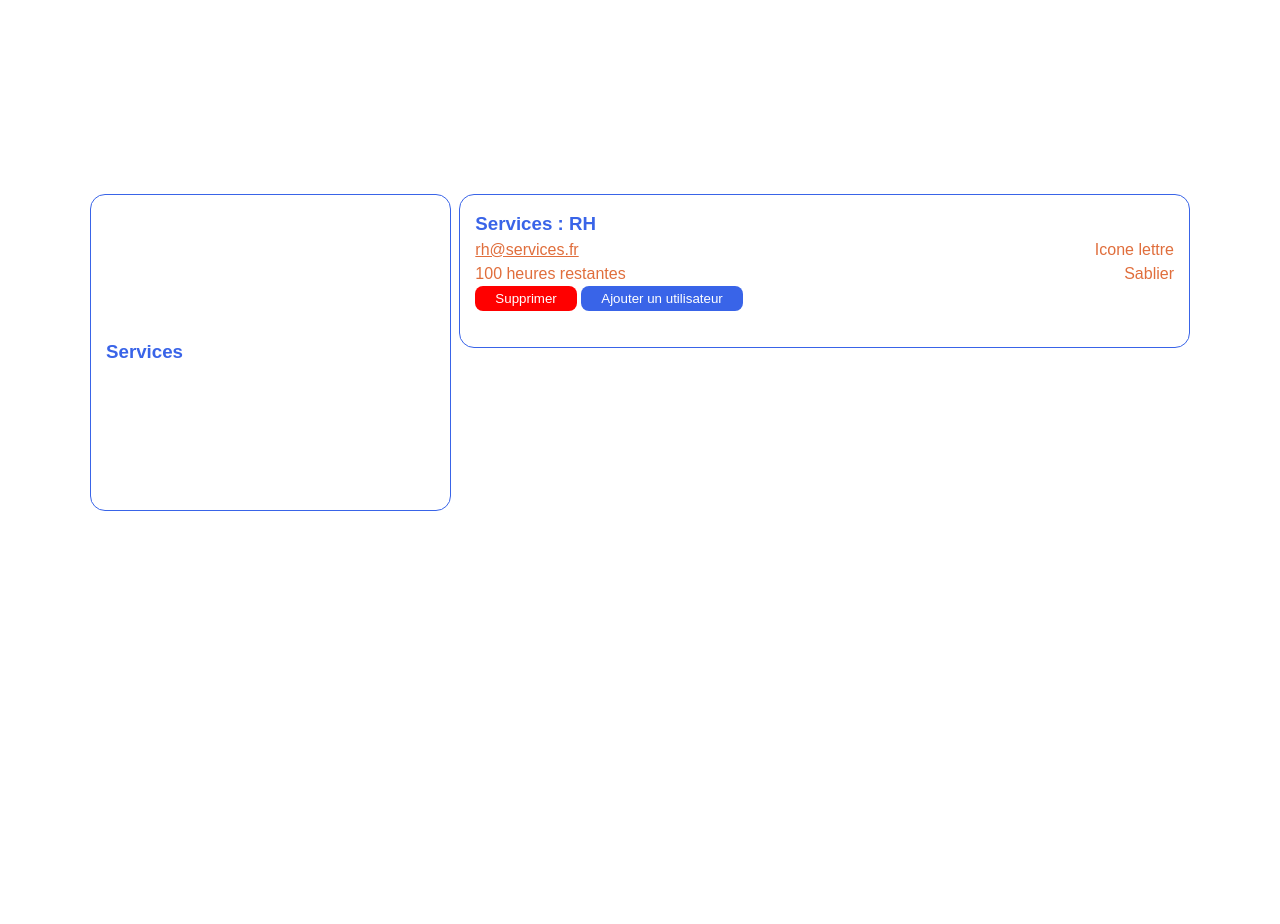
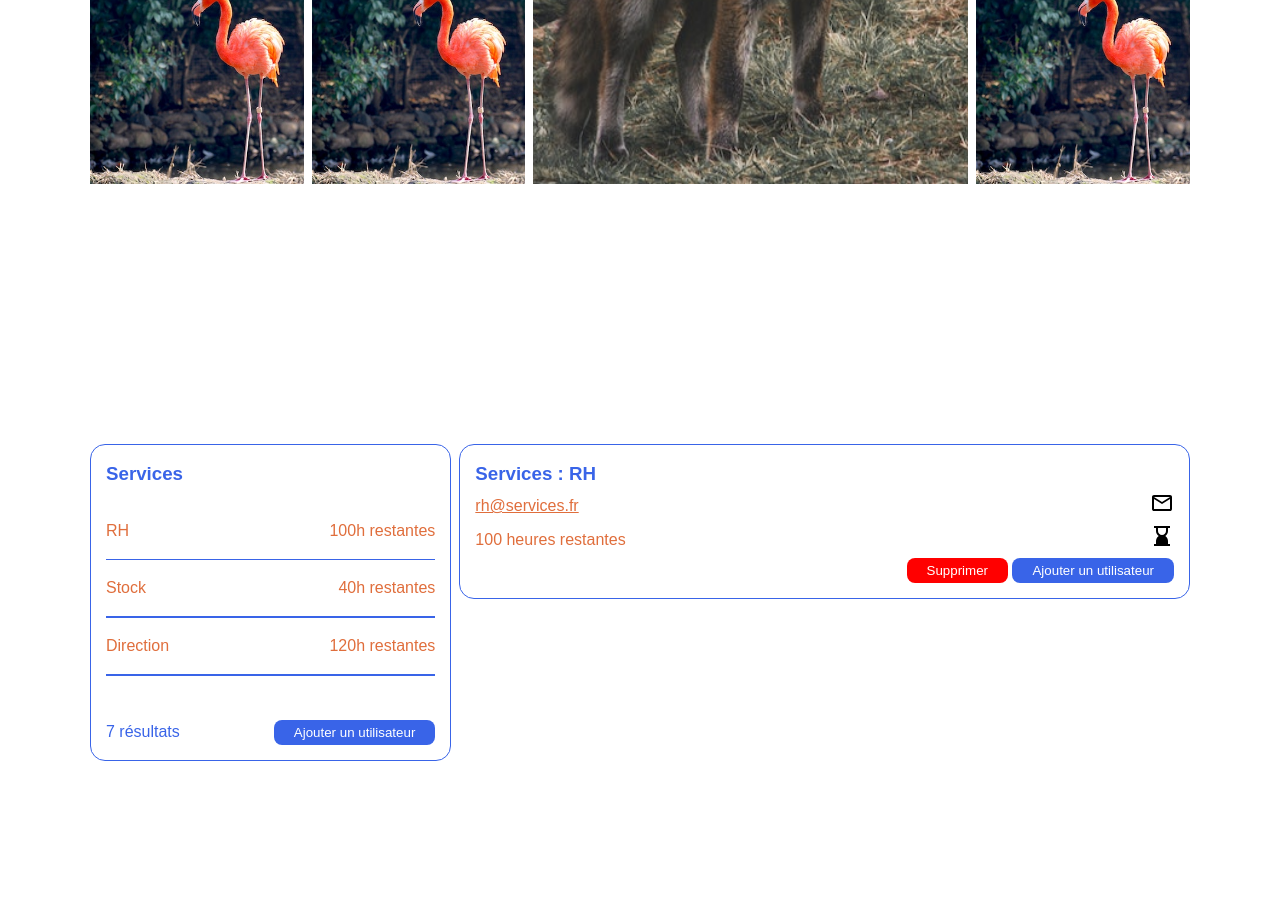
Before and after one commit to FlorentMaury/Flex-ou-Grid, a plain HTML site: page index.html in a window 1280 px wide. Shown: the part 1270-2194 px from the top of the page. Before the commit the page ends 1944 px from the top, so only its background shows below. Drawn offline with Linux system fonts and the light colour scheme.

Commit message:
Majoritairement terminé.

```diff
--- a/index.html
+++ b/index.html
@@ -123,18 +123,56 @@
 <section class="dashboard">
     <div class="zone1">
         <h3>Services</h3>
+        <div class="scroller">
+            <div class="scrollTable">
+                <p>RH</p><p>100h restantes</p>
+            </div>
+            <hr>
+            <div class="scrollTable">
+                <p>Stock</p><p>40h restantes</p>
+            </div>
+            <hr>
+            <div class="scrollTable">
+                <p>Direction</p><p>120h restantes</p>
+            </div>
+            <hr>
+            <div class="scrollTable">
+                <p>Commercial</p><p>10h restantes</p>
+            </div>
+            <hr>
+            <div class="scrollTable">
+                <p>Client</p><p>20h restantes</p>
+            </div>
+            <hr>
+            <div class="scrollTable">
+                <p>Commercial</p><p>211h restantes</p>
+            </div>
+            <hr>
+            <div class="scrollTable">
+                <p>RH</p><p>24h restantes</p>
+            </div>
+            <hr>
+            <div class="scrollTable">
+                <p>Stock</p><p>18h restantes</p>
+            </div>
+            <hr>
+        </div>
+        <div class="servicesButton">
+            <p>7 résultats</p>
+            <button class="add">Ajouter un utilisateur</button>
+        </div>
     </div>
     <div class="zone2">
         <h3>Services : RH</h3>
         <div class="hRBloc">
             <p><a href="">rh@services.fr</a></p>
-            <p>Icone lettre</p>
+            <p><img src="./src/mail.svg" alt=""></p>
         </div>
         <div class="hRBloc">
             <p>100 heures restantes</p>
-            <p>Sablier</p>
+            <p><img src="./src/hourglass.svg" alt=""></p>
         </div>
-        <div>
+        <div class="hRButton">
             <button class="delete">Supprimer</button>
             <button class="add">Ajouter un utilisateur</button>
         </div>
--- a/style.css
+++ b/style.css
@@ -13,7 +13,7 @@ header {
 .navContainer {
     padding: 15px;
     margin: 0 auto;
-    max-width: 900px;
+    max-width: 00px;
     display: flex;
     justify-content: space-between;
     align-items: center;
@@ -46,7 +46,7 @@ nav a:last-child {
 .containerCard {
     display: flex;
     margin: 0 auto;
-    max-width: 900px;
+    max-width: 1100px;
 }
 
 .card {
@@ -86,7 +86,7 @@ nav a:last-child {
 
 .gallery {
     margin: 0 auto;
-    max-width: 900px;
+    max-width: 1100px;
     display: grid;
     grid-template-columns: repeat(5, 1fr);
     grid-template-rows: repeat(5, 1fr);
@@ -153,8 +153,8 @@ span img {
     grid-row-start: 1;
     grid-row-end: 3;
     display: flex;
+    flex-direction: column;
     justify-content: space-between;
-    align-items: center;
 }
 
 .zone2 {
@@ -162,6 +162,13 @@ span img {
     grid-column-end: 4;
     grid-row-start: 1;
     grid-row-end: 2;
+    display: flex;
+    flex-direction: column;
+    justify-content: space-between;
+}
+
+.hRButton {
+    align-self: end;
 }
 
 .hRBloc {
@@ -185,3 +192,35 @@ span img {
     padding: 5px 20px;
     border-radius: 8px;
 }
+
+.servicesButton p {
+    color: #3964E8;
+}
+
+.servicesButton {
+    display: flex;
+    justify-content: space-between;
+}
+
+.scroller {
+    height: 60%;
+    overflow-y: scroll;
+    scrollbar-color: rebeccapurple green;
+    scrollbar-width: thin;
+}
+
+.scroller hr {
+    background: #3964E8;
+    height: .1rem;
+}
+
+.scroller p {
+    display: flex;
+    justify-content: space-between;
+}
+
+.scrollTable {
+    display: flex;
+    justify-content: space-between;
+    align-items: center;
+}
```
Also changed, not shown: src/hourglass.svg (added), src/mail.svg (added).
